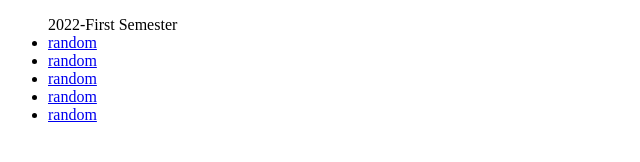
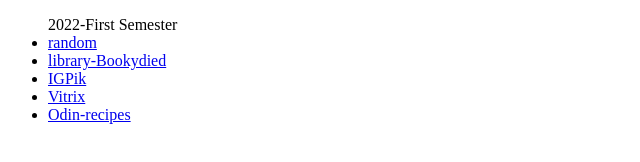
Before and after one commit to davecarrijo/Data-Repo, a plain HTML site: page index.html in a window 1280 px wide. Shown: the whole page, without its empty margins (0-640 px from the left). Drawn offline with Linux system fonts and the light colour scheme.

Commit message:
Update index.html

```diff
--- a/index.html
+++ b/index.html
@@ -10,11 +10,23 @@
     <div class="first_container">
       <ul>
         2022-First Semester
-        <li><a href="http://">random</a></li>
-        <li><a href="http://">random</a></li>
-        <li><a href="http://">random</a></li>
-        <li><a href="http://">random</a></li>
-        <li><a href="http://">random</a></li>
+        <li>
+          <a href="http://">random</a>
+        </li>
+        <li>
+          <a href="https://davecarrijo.github.io/Library-Bookyfied/"
+            >library-Bookydied</a
+          >
+        </li>
+        <li>
+          <a href="https://github.com/davecarrijo/PickerIGDoneright">IGPik</a>
+        </li>
+        <li>
+          <a href="https://github.com/davecarrijo/Vitrix">Vitrix</a>
+        </li>
+        <li>
+          <a href="https://davecarrijo.github.io/Odin-recipes/">Odin-recipes</a>
+        </li>
       </ul>
     </div>
   </body>
```
